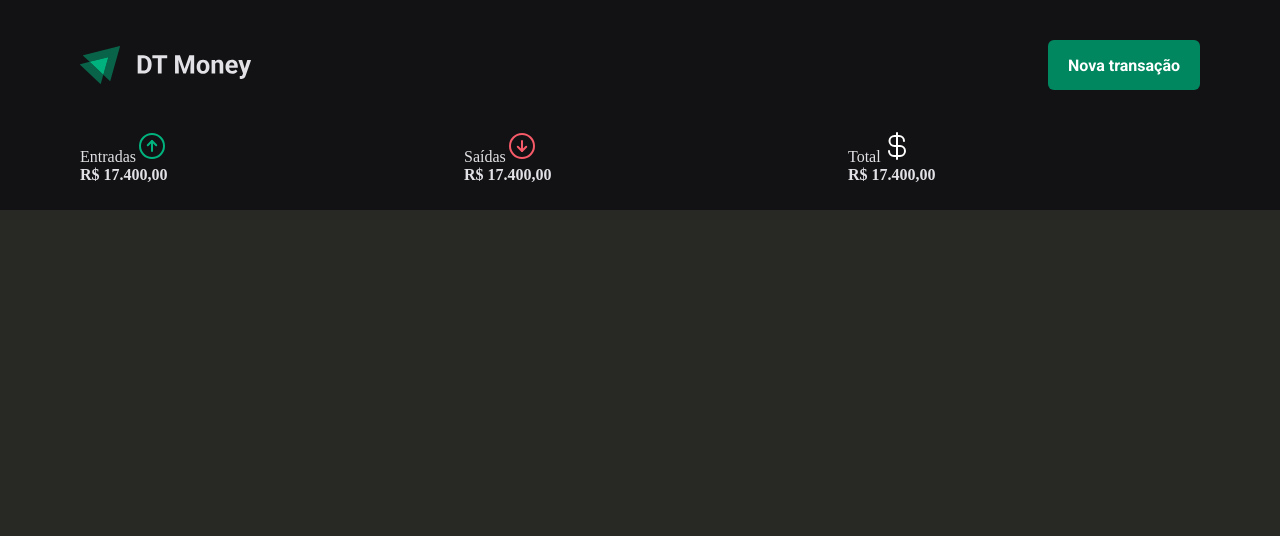
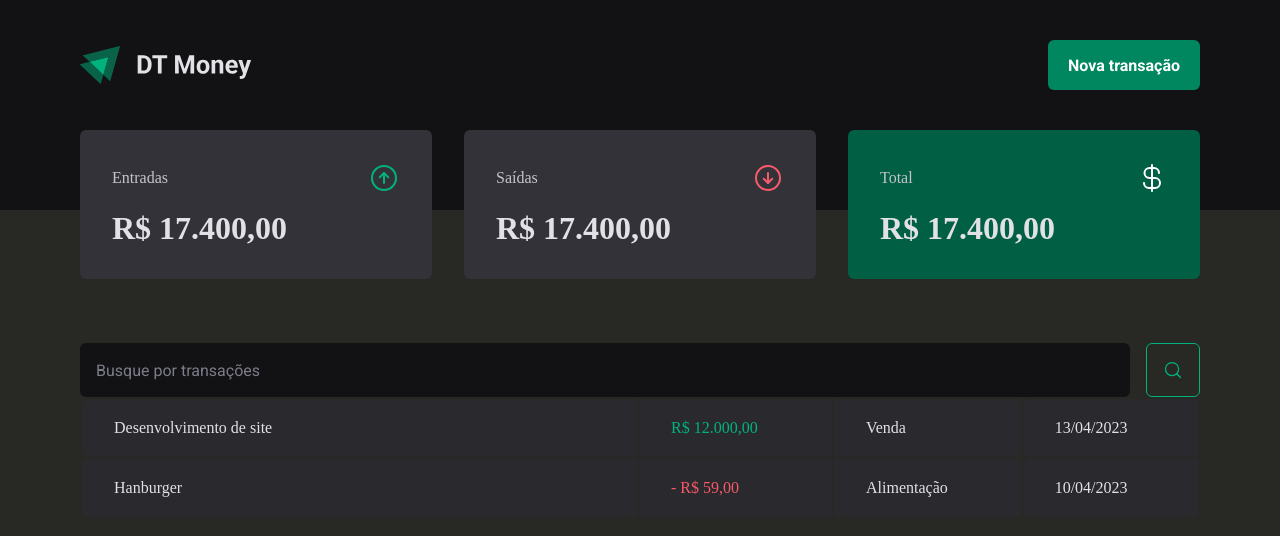
Before and after one commit to 68RS/DT-money, a React (Vite) app: page / in a window 1280 px wide. Shown: the top 536 px of the page. Built offline with nearby package versions, Linux system fonts and the light colour scheme.

Commit message:
Atualizado

```diff
--- a/src/components/Summary/index.tsx
+++ b/src/components/Summary/index.tsx
@@ -1,33 +1,35 @@
 import { ArrowCircleDown, ArrowCircleUp, CurrencyDollar } from "phosphor-react"
-import { SummaryContainer } from "./styles"
+import { SummaryCard, SummaryContainer } from "./styles"
 
 export const Summary = () => {
   return (
     <SummaryContainer>
-        <div>
+        <SummaryCard>
             <header>
                 <span>Entradas</span>
                 <ArrowCircleUp size={32} color="#00b37e" />
             </header>
 
             <strong>R$ 17.400,00</strong>
-        </div>
-        <div>
+        </SummaryCard>
+
+        <SummaryCard>
             <header>
                 <span>Saídas</span>
                 <ArrowCircleDown size={32} color="#f75a68" />
             </header>
 
             <strong>R$ 17.400,00</strong>
-        </div>
-        <div>
+        </SummaryCard>
+
+        <SummaryCard variant="green">
             <header>
                 <span>Total</span>
                 <CurrencyDollar size={32} color="#fff" />
             </header>
 
             <strong>R$ 17.400,00</strong>
-        </div>
+        </SummaryCard>
     </SummaryContainer>
   )
 }
--- a/src/components/Summary/styles.ts
+++ b/src/components/Summary/styles.ts
@@ -1,4 +1,4 @@
-import styled from "styled-components";
+import styled, { css } from "styled-components";
 
 
 export const SummaryContainer = styled.section`
@@ -13,3 +13,30 @@
 
     margin-top: -5rem;
 `;
+
+interface SummaryCardProps {
+    variant?: 'green';
+}
+
+export const SummaryCard = styled.div<SummaryCardProps>`
+    background: ${props => props.theme["gray-600"]};
+    border-radius: 6px;
+    padding: 2rem;
+
+    header {
+        display: flex;
+        align-items: center;
+        justify-content: space-between;
+        color: ${props => props.theme["gray-300"]};
+    }
+
+    strong {
+        display: block;
+        margin-top: 1rem;
+        font-size: 2rem;
+    }
+
+    ${props => props.variant === 'green' && css`
+        background: ${props.theme["green-700"]}
+    `}
+`;
--- /dev/null
+++ b/src/pages/Transactions/components/searchForm/index.tsx
@@ -0,0 +1,14 @@
+import { MagnifyingGlass } from "phosphor-react"
+import { SearchFormContainer } from "./styles"
+
+export const SearchForm = () => {
+  return (
+    <SearchFormContainer>
+        <input type="text" placeholder="Busque por transações" />
+
+        <button type="submit">
+            <MagnifyingGlass size={20} />
+        </button>
+    </SearchFormContainer>
+  )
+}
--- /dev/null
+++ b/src/pages/Transactions/components/searchForm/styles.ts
@@ -0,0 +1,41 @@
+import styled from "styled-components";
+
+export const SearchFormContainer = styled.form`
+    display: flex;
+    gap: 1rem;
+
+    input {
+        flex: 1;
+        border-radius: 6px;
+        border: 0;
+        background: ${props => props.theme["gray-900"]};
+        color: ${props => props.theme["gray-300"]};
+        padding: 1rem;
+
+        &::placeholder {
+            color: ${props => props.theme["gray-500"]};
+        }
+    }
+
+    button {
+        display: flex;
+        align-items: center;
+        gap: 0.75rem;
+
+        border: 0;
+        padding: 1rem;
+        background: transparent;
+        border: 1px solid ${props => props.theme["green-300"]};
+        color: ${props => props.theme["green-300"]};
+        font-weight: bold;
+        border-radius: 6px;
+
+        &:hover {
+         background: ${props => props.theme["green-500"]};
+         border-color: ${props => props.theme["green-500"]};
+         color: ${props => props.theme.with};
+         transition:
+         background-color 0.2s, color 0.2s, border-color 0.2s;
+        }
+    }
+`;
--- a/src/pages/Transactions/index.tsx
+++ b/src/pages/Transactions/index.tsx
@@ -1,11 +1,42 @@
 import { Header } from "../../components/Header"
 import { Summary } from "../../components/Summary"
+import { SearchForm } from "./components/searchForm"
+import { PriceHighlight, TransactionsContainer, TransactionsTable } from "./styles"
 
 export const Transactions = () => {
   return (
     <div>
         <Header />
         <Summary />
+
+       <TransactionsContainer>
+          <SearchForm />
+
+       <TransactionsTable>
+          <tbody>
+            <tr>
+              <td width="50%">Desenvolvimento de site</td>
+              <td>
+                <PriceHighlight variant="incone">
+                  R$ 12.000,00
+                </PriceHighlight>
+              </td>
+              <td>Venda</td>
+              <td>13/04/2023</td>
+            </tr>
+            <tr>
+              <td width="50%">Hanburger</td>
+              <td>
+              <PriceHighlight variant="outcone">
+                - R$ 59,00
+              </PriceHighlight>
+              </td>
+              <td>Alimentação</td>
+              <td>10/04/2023</td>
+            </tr>
+          </tbody>
+        </TransactionsTable>
+       </TransactionsContainer>
     </div>
   )
 }
--- a/src/pages/Transactions/styles.ts
+++ b/src/pages/Transactions/styles.ts
@@ -0,0 +1,40 @@
+import styled from "styled-components";
+
+export const TransactionsContainer = styled.main`
+     width: 100%;
+    max-width: 1120px;
+    margin: 4rem auto 0;
+    padding: 0 1.5 rem;
+
+`;
+
+export const TransactionsTable = styled.table`
+    width: 100%;
+    border-collapse: separate;
+    border-spacing: o o.5rem;
+    /* margin-top: 1.5rem; */
+
+    td {
+        padding: 1.25rem 2rem;
+        background: ${props => props.theme["gray-700"]};
+
+        &:first-child {
+            border-top-left-radius: 6px;
+            border-bottom-left-radius: 6px;
+        }
+
+        &:last-child {
+            border-top-left-radius: 6px;
+            border-bottom-left-radius: 6px;
+        }
+
+    }
+`;
+
+interface  PriceHighlightProps {
+    variant: 'incone' | 'outcone';
+}
+
+export const PriceHighlight = styled.span<PriceHighlightProps>`
+    color: ${props => props.variant === 'incone' ? props.theme["green-300"] : props.theme["red-300"]}
+`;
```
